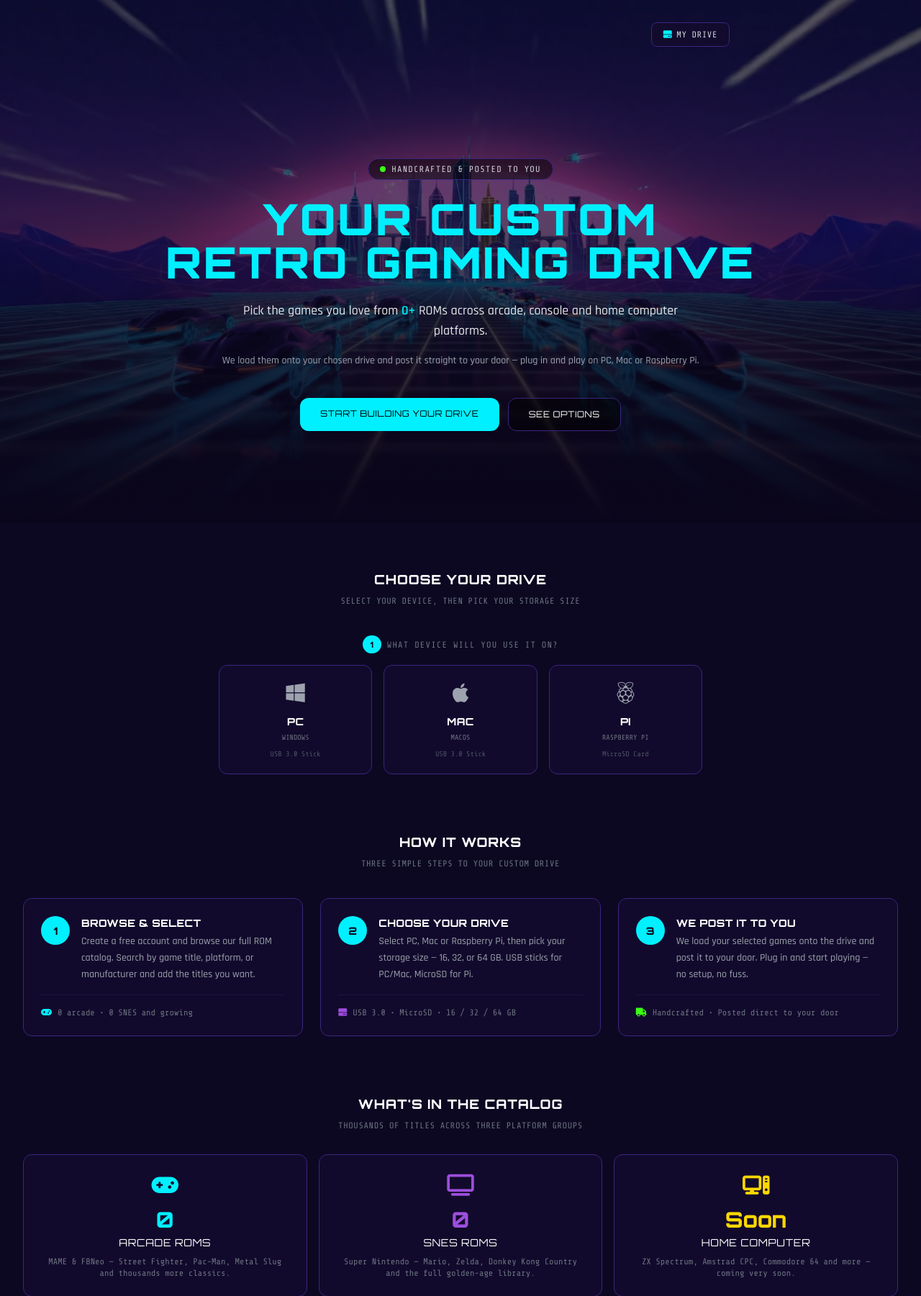
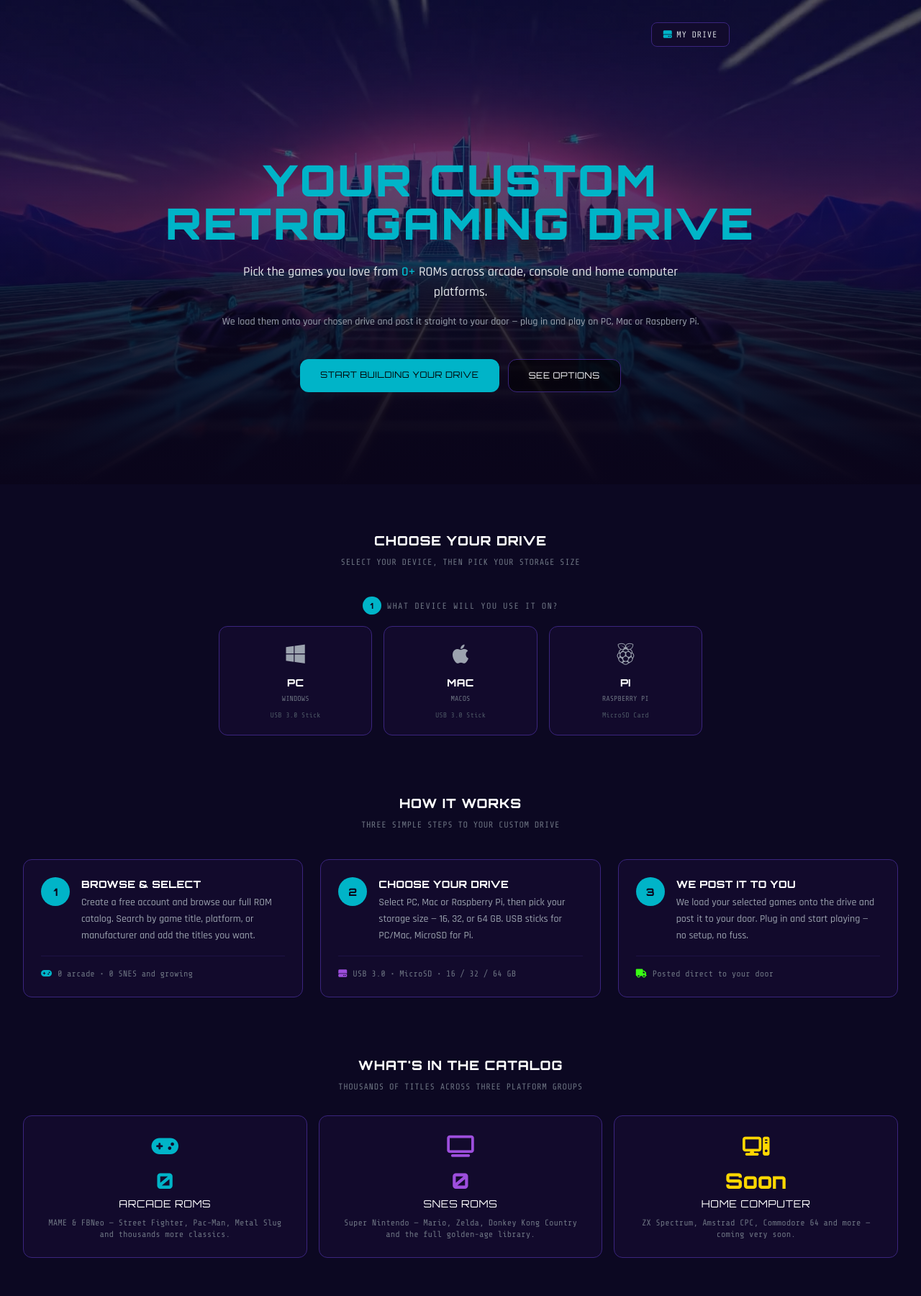
Before and after one commit to johnboy4809/retro-gaming, a Laravel app: page / in a window 1280 px wide. Shown: the top 1801 px of the page at 72% size. Run offline with Laravel 12, Linux system fonts and the light colour scheme; data that the repository does not hold is empty; some libraries are stand-ins or nearby versions.

Commit message:
UI tweak: soften cyan color and remove handcrafted tags
- Changed all #00f0ff (bright neon cyan) and rgba equivalents across SCSS and Blade files to #00b4c8 (softer teal)
- Removed 'Handcrafted & posted to you' pill badge from hero section
- Removed 'Handcrafted' mention from Step 3 text
- Rebuilt public/css/retro.css

```diff
--- a/public/css/retro.css
+++ b/public/css/retro.css
@@ -1,2 +1,2 @@
-::-webkit-scrollbar{width:8px;height:8px}::-webkit-scrollbar-track{background:#0a051b}::-webkit-scrollbar-thumb{background:#3b257e;border-radius:4px}::-webkit-scrollbar-thumb:hover{background:#ff007f}.glass-card{background:rgba(18,11,45,.95)}.neon-glow-cyan{border:1px solid rgba(0,240,255,.4)}.neon-glow-magenta{border:1px solid rgba(255,0,127,.4)}.neon-glow-purple{border:1px solid rgba(157,78,221,.4)}body.dashboard-body{min-height:100vh;color:#e2e8f0;position:relative;overflow-x:hidden}body.dashboard-body,body.login-body{background-color:#0c0822}.hero-overlay{background:linear-gradient(180deg,rgba(10,5,27,.6) 0,rgba(10,5,27,.65) 40%,rgba(10,5,27,.85) 70%,#0a051b)}.cabinet-glow:hover{border-color:#00f0ff}.step-number{width:2.5rem;height:2.5rem;display:flex;font-size:.9rem}.step-badge,.step-number{background:#00f0ff;color:#0a051b;border-radius:50%;align-items:center;justify-content:center;font-family:Orbitron,sans-serif;font-weight:800;flex-shrink:0}.step-badge{width:1.6rem;height:1.6rem;display:inline-flex;font-size:.7rem}.platform-btn,.size-btn{transition:all .2s;cursor:pointer}.platform-btn.active,.size-btn.active{background:#00f0ff!important;color:#0a051b!important;border-color:#00f0ff!important}.platform-btn.active i,.size-btn.active i{color:#0a051b!important}
+::-webkit-scrollbar{width:8px;height:8px}::-webkit-scrollbar-track{background:#0a051b}::-webkit-scrollbar-thumb{background:#3b257e;border-radius:4px}::-webkit-scrollbar-thumb:hover{background:#ff007f}.glass-card{background:rgba(18,11,45,.95)}.neon-glow-cyan{border:1px solid rgba(0,180,200,.4)}.neon-glow-magenta{border:1px solid rgba(255,0,127,.4)}.neon-glow-purple{border:1px solid rgba(157,78,221,.4)}body.dashboard-body{min-height:100vh;color:#e2e8f0;position:relative;overflow-x:hidden}body.dashboard-body,body.login-body{background-color:#0c0822}.hero-overlay{background:linear-gradient(180deg,rgba(10,5,27,.6) 0,rgba(10,5,27,.65) 40%,rgba(10,5,27,.85) 70%,#0a051b)}.cabinet-glow:hover{border-color:#00b4c8}.step-number{width:2.5rem;height:2.5rem;display:flex;font-size:.9rem}.step-badge,.step-number{background:#00b4c8;color:#0a051b;border-radius:50%;align-items:center;justify-content:center;font-family:Orbitron,sans-serif;font-weight:800;flex-shrink:0}.step-badge{width:1.6rem;height:1.6rem;display:inline-flex;font-size:.7rem}.platform-btn,.size-btn{transition:all .2s;cursor:pointer}.platform-btn.active,.size-btn.active{background:#00b4c8!important;color:#0a051b!important;border-color:#00b4c8!important}.platform-btn.active i,.size-btn.active i{color:#0a051b!important}
 /*# sourceMappingURL=retro.css.map */
--- a/resources/scss/retro.scss
+++ b/resources/scss/retro.scss
@@ -1,7 +1,7 @@
 $retro-bg: #0a051b;
 $retro-card: #120b2d;
 $retro-border: #3b257e;
-$retro-cyan: #00f0ff;
+$retro-cyan: #00b4c8;
 $retro-magenta: #ff007f;
 $retro-purple: #9d4edd;
 $retro-green: #39ff14;
@@ -31,7 +31,7 @@ $retro-green: #39ff14;
 
 /* Subtle border glows */
 .neon-glow-cyan {
-    border: 1px solid rgba(0, 240, 255, 0.4);
+    border: 1px solid rgba(0, 180, 200, 0.4);
 }
 .neon-glow-magenta {
     border: 1px solid rgba(255, 0, 127, 0.4);
--- a/resources/views/admin/dashboard.blade.php
+++ b/resources/views/admin/dashboard.blade.php
@@ -21,7 +21,7 @@
                             bg: '#0a051b',
                             card: '#120b2d',
                             border: '#3b257e',
-                            cyan: '#00f0ff',
+                            cyan: '#00b4c8',
                             magenta: '#ff007f',
                             purple: '#9d4edd',
                             green: '#39ff14',
--- a/resources/views/admin/orders.blade.php
+++ b/resources/views/admin/orders.blade.php
@@ -21,7 +21,7 @@
                             bg: '#0a051b',
                             card: '#120b2d',
                             border: '#3b257e',
-                            cyan: '#00f0ff',
+                            cyan: '#00b4c8',
                             magenta: '#ff007f',
                             purple: '#9d4edd',
                             green: '#39ff14',
--- a/resources/views/admin/snes.blade.php
+++ b/resources/views/admin/snes.blade.php
@@ -21,7 +21,7 @@
                             bg: '#0a051b',
                             card: '#120b2d',
                             border: '#3b257e',
-                            cyan: '#00f0ff',
+                            cyan: '#00b4c8',
                             magenta: '#ff007f',
                             purple: '#9d4edd',
                             green: '#39ff14',
--- a/resources/views/auth/login.blade.php
+++ b/resources/views/auth/login.blade.php
@@ -21,7 +21,7 @@
                             bg: '#0f0c1b',
                             card: '#16122c',
                             border: '#2a2456',
-                            cyan: '#00f0ff',
+                            cyan: '#00b4c8',
                             magenta: '#ff007f',
                             purple: '#9d4edd',
                             green: '#39ff14',
--- a/resources/views/auth/register.blade.php
+++ b/resources/views/auth/register.blade.php
@@ -21,7 +21,7 @@
                             bg: '#0f0c1b',
                             card: '#16122c',
                             border: '#2a2456',
-                            cyan: '#00f0ff',
+                            cyan: '#00b4c8',
                             magenta: '#ff007f',
                             purple: '#9d4edd',
                             green: '#39ff14',
--- a/resources/views/cart.blade.php
+++ b/resources/views/cart.blade.php
@@ -21,7 +21,7 @@
                             bg: '#0a051b',
                             card: '#120b2d',
                             border: '#3b257e',
-                            cyan: '#00f0ff',
+                            cyan: '#00b4c8',
                             magenta: '#ff007f',
                             purple: '#9d4edd',
                             green: '#39ff14',
--- a/resources/views/home.blade.php
+++ b/resources/views/home.blade.php
@@ -23,7 +23,7 @@
                             bg: '#0a051b',
                             card: '#120b2d',
                             border: '#3b257e',
-                            cyan: '#00f0ff',
+                            cyan: '#00b4c8',
                             magenta: '#ff007f',
                             purple: '#9d4edd',
                             green: '#39ff14',
@@ -118,10 +118,7 @@
     <section class="relative w-full">
         <!-- Hero text — centred, sits over the shared background -->
         <div class="relative max-w-4xl mx-auto px-4 sm:px-6 lg:px-8 text-center py-20 md:py-32">
-            <div class="inline-flex items-center space-x-2 bg-black bg-opacity-50 border border-retro-border rounded-full px-4 py-1.5 mb-6">
-                <span class="h-2 w-2 rounded-full bg-retro-green"></span>
-                <span class="font-tech text-xs text-gray-300 uppercase tracking-widest">Handcrafted &amp; posted to you</span>
-            </div>
+
             <h1 class="font-arcade text-4xl md:text-6xl font-black tracking-wider uppercase text-retro-cyan mb-6 leading-tight">
                 Your Custom<br>Retro Gaming Drive
             </h1>
@@ -326,7 +323,7 @@
                     <div class="mt-auto pt-4 border-t border-retro-border border-opacity-30">
                         <div class="flex items-center space-x-2 text-xs font-tech text-gray-500">
                             <i class="fa-solid fa-truck text-retro-green"></i>
-                            <span>Handcrafted &bull; Posted direct to your door</span>
+                            <span>Posted direct to your door</span>
                         </div>
                     </div>
                 </div>
```
Also changed, not shown: 1 other file.
